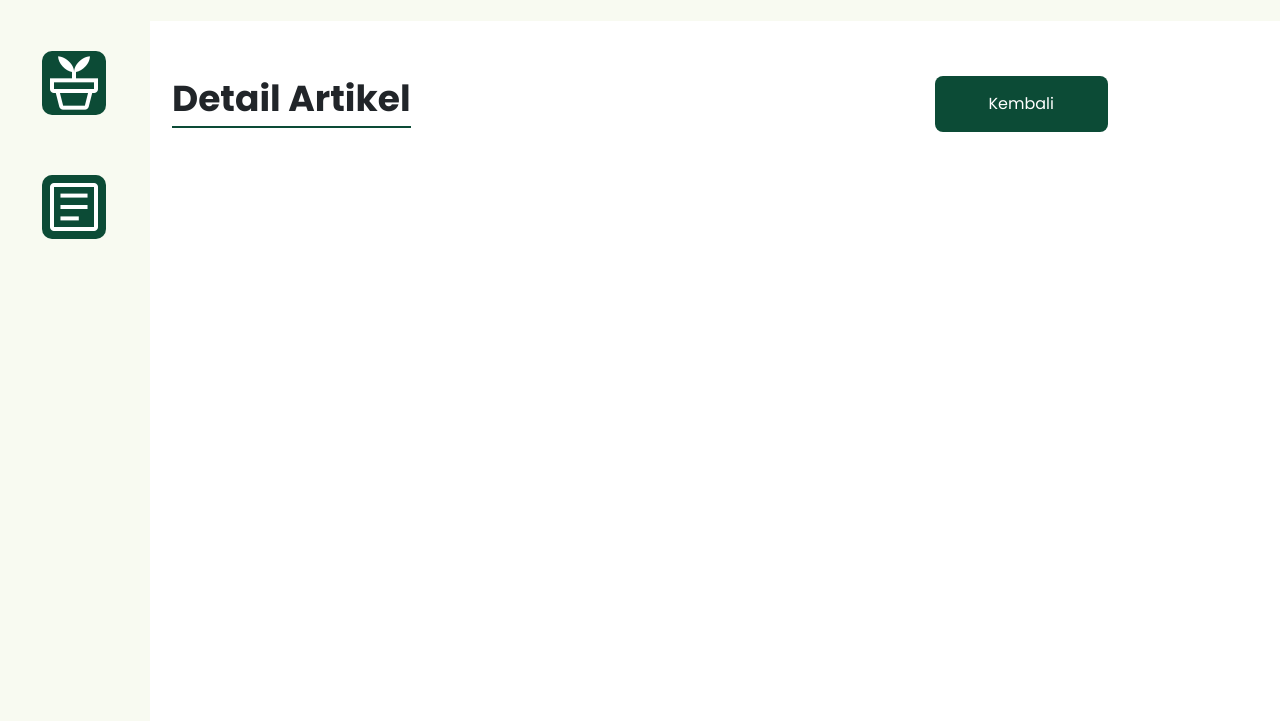
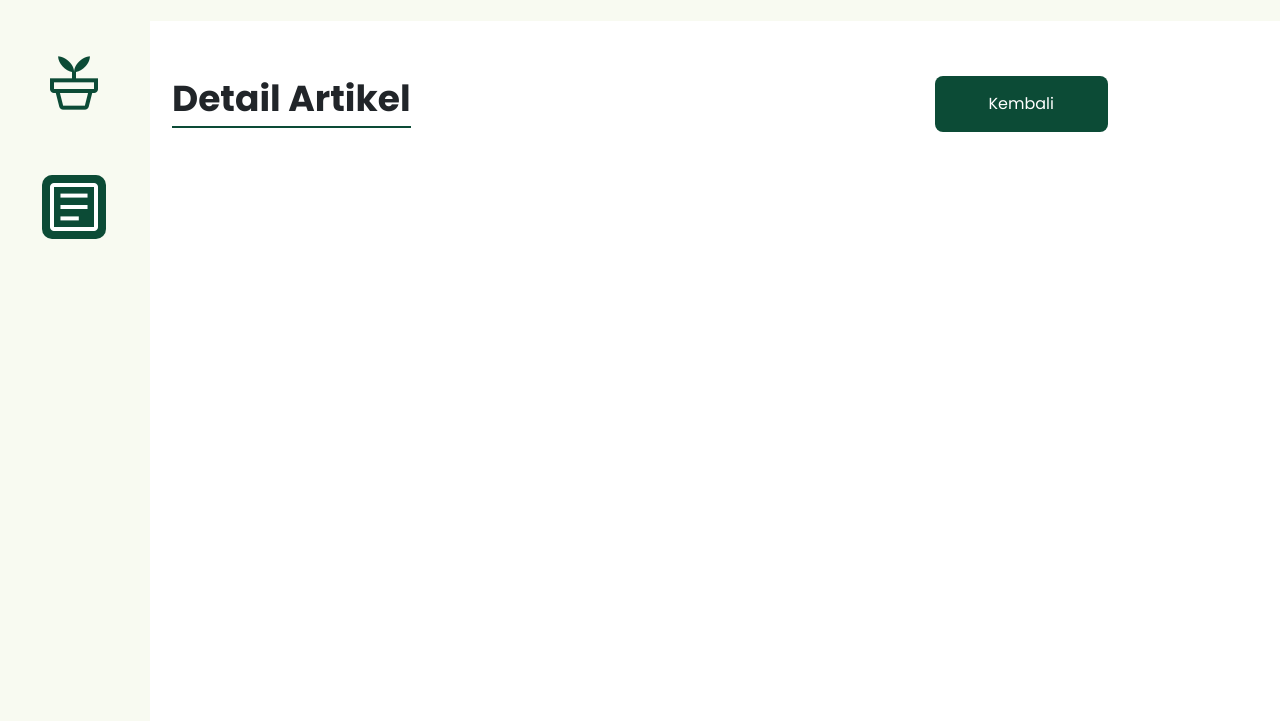
Before and after one commit to 0xfaqih/plants-api, a website: page src/html/article-detail.html in a window 1280 px wide. Shown: the part 79-800 px from the top of the page. Drawn offline with nearby package versions, Linux system fonts and the light colour scheme; no server answers.

Commit message:
update: article page

```diff
--- a/src/html/article-detail.html
+++ b/src/html/article-detail.html
@@ -34,7 +34,7 @@
       <!-- SideBar -->
       <aside class="section-sidebar col-md-3">
         <div class="container">
-          <a href="plant-list.html"><i class="ic active card-icon material-symbols-outlined">potted_plant</i></a>
+          <a href="plant-list.html"><i class="ic card-icon material-symbols-outlined">potted_plant</i></a>
           <a href="article-list.html"><i class="ic active card-icon material-symbols-outlined">article</i></a>
         </div>
       </aside>
```
